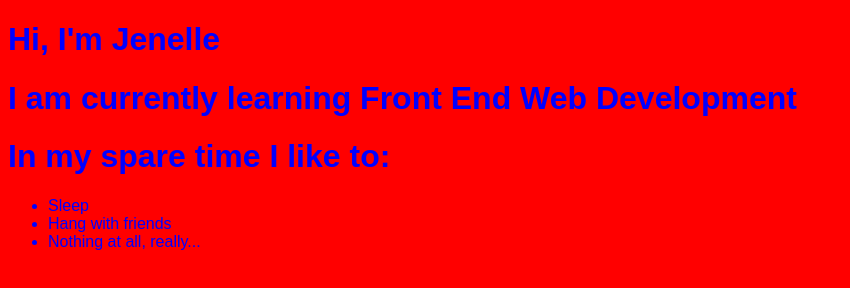
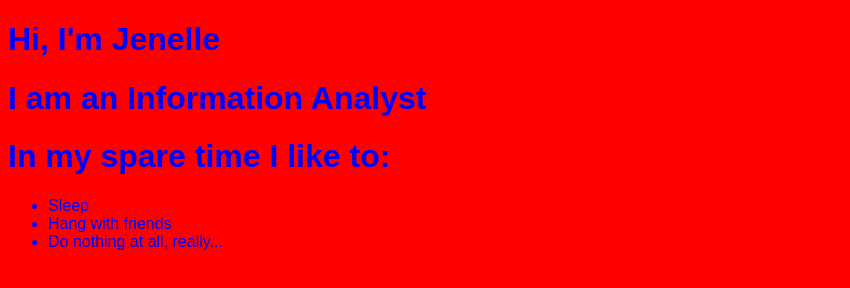
Before and after one commit to jpajotte1/feed_first_website, a plain HTML site: page index.html in a window 1280 px wide. Shown: the whole page, without its empty margins (0-850 px from the left). Drawn offline with Linux system fonts and the light colour scheme.

Commit message:
Final Update

```diff
--- a/index.html
+++ b/index.html
@@ -13,13 +13,13 @@
 
 <body>
   <h1> Hi, I'm Jenelle</h1>
-<h1> I am currently learning Front End Web Development</h1>
+<h1> I am an Information Analyst</h1>
 <h1> In my spare time I like to:</h3>
 
 <ul>
   <li> Sleep</li>
   <li> Hang with friends</li>
-  <li> Nothing at all, really...</li>
+  <li> Do nothing at all, really...</li>
 
 
 </body>
```
